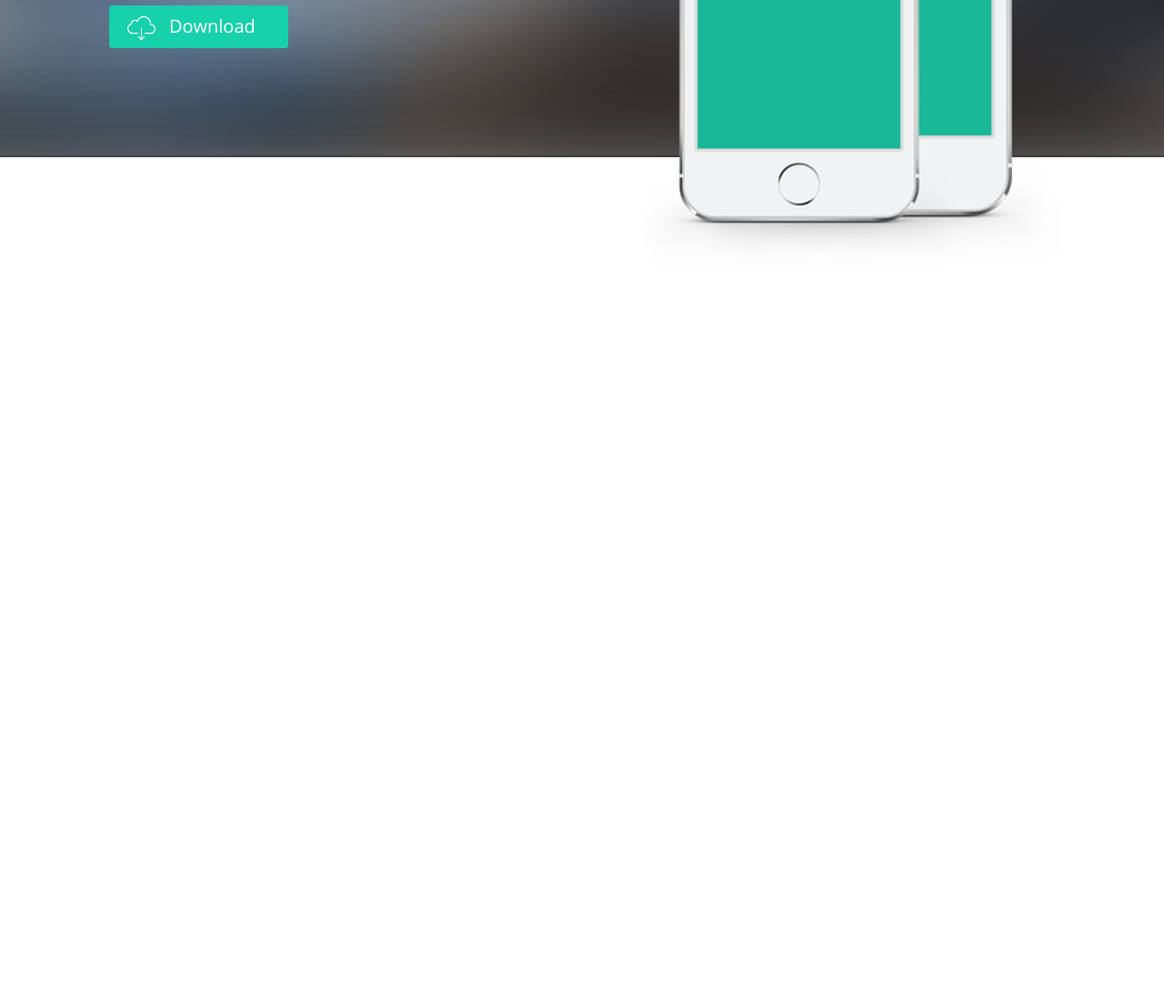
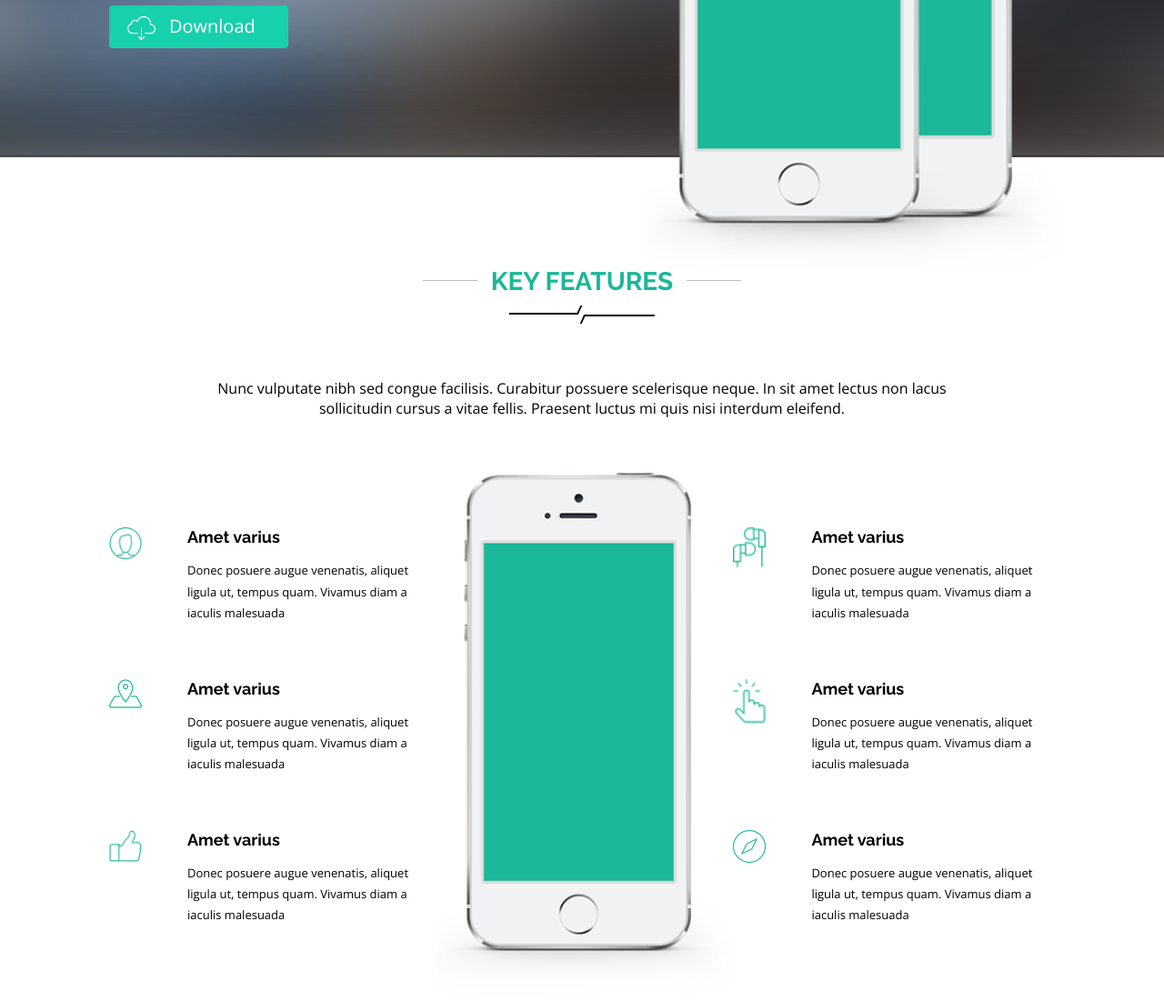
Before and after one commit to kozulenko-d/MAPP, a plain HTML site: page index.html in a window 1280 px wide. Shown: the part 555-1656 px from the top of the page at 91% size. Before the commit the page ends 855 px from the top, so only its background shows below. Drawn offline with nearby package versions, Linux system fonts and the light colour scheme.

Commit message:
feature_section

```diff
--- a/css/_header.scss
+++ b/css/_header.scss
@@ -1,6 +1,6 @@
 nav {
-	padding: 24px;
-	background-color: #fff;
+	padding: 22px 24px;
+	/*background-color: #fff;*/
 	position: fixed;
 	z-index: 100;
 	top: 40px;
--- a/css/style.scss
+++ b/css/style.scss
@@ -26,3 +26,94 @@ h1 {
 	color: #fff;
 	padding-top: $w/4.4 +px;
 }
+h2 {
+	font-family: $fr;
+	font-size: 28px;
+	color: #1ab798;
+	text-transform: uppercase;
+	display: inline-block;
+	position: relative;
+	&::before {
+		content: '';
+		display: inline-block;
+		width: 60px;
+		border-top: 1px solid #babdc1;
+		position: relative;
+		bottom: 10px;
+		margin-right: 15px;
+	}
+	&::after {
+		content: '';
+		display: inline-block;
+		width: 60px;
+		border-top: 1px solid #babdc1;
+		position: relative;
+		bottom: 10px;
+		margin-left: 15px;
+	}
+}
+.feature-section {
+	padding: 120px 0 50px;
+	text-align: center;
+	p {
+		font-family: $fos;
+		font-size: 16px;
+		width: 82%;
+		margin: 60px auto 60px;
+	}
+	img {
+		width: 32%;
+		margin: 0 auto;
+	}
+}
+.h2_decorate {
+	height: 20px;
+	width: 160px;
+	overflow: hidden;
+	margin: 10px auto 0;
+	div {
+		border: 2px solid #000;
+		display: inline-block;
+		width: 78px;
+		height: 10px;
+		float: left;
+		border-left: 0;
+		border-top: 0;
+		transform: skew(-25deg);
+	}
+	div:nth-child(2) {
+		margin-top: 10px;
+		border: 2px solid #000;
+		float: none;
+		border-right: 0;
+		border-bottom: 0;
+	}
+}
+.feature-section__left {
+	float: left;
+	width: 34%;
+}
+.feature-section__right {
+	float: right;
+	width: 34%;
+}
+.feature-box {
+	margin: 60px auto;
+	text-align: left;
+	img {
+		width: 36px;
+		float: left;
+		margin: 0 50px 55px 0;
+	}
+	h5 {
+		font-family: $fr;
+		font-weight: bold;
+		font-size: 18px;
+		margin-bottom: 15px;
+	}
+	span {
+		font-family: $fos;
+		font-size: 13px;
+		line-height: 1.8;
+	}
+}
--- a/index.html
+++ b/index.html
@@ -35,5 +35,51 @@
 			<img src="images/phone.png" id="smallphone">
 		</div>
 	</div>
+	<div class="feature-section">
+		<a name="feature"></a>
+		<div class="wrapper">
+			<h2>key features</h2>
+			<div class="h2_decorate">
+				<div></div>
+				<div></div>
+			</div>
+			<p>Nunc vulputate nibh sed congue facilisis. Curabitur possuere scelerisque neque. In sit amet lectus non lacus sollicitudin cursus a vitae fellis. Praesent luctus mi quis nisi interdum eleifend.</p>
+			<div class="feature-section__left">
+				<div class="feature-box">
+					<img src="images/1HEAD.png">
+					<h5>Amet varius</h5>
+					<span>Donec posuere augue venenatis, aliquet ligula ut, tempus quam. Vivamus diam a iaculis malesuada</span>
+				</div>
+				<div class="feature-box">
+					<img src="images/2MAP.png">
+					<h5>Amet varius</h5>
+					<span>Donec posuere augue venenatis, aliquet ligula ut, tempus quam. Vivamus diam a iaculis malesuada</span>
+				</div>
+				<div class="feature-box">
+					<img src="images/3LIKE.png">
+					<h5>Amet varius</h5>
+					<span>Donec posuere augue venenatis, aliquet ligula ut, tempus quam. Vivamus diam a iaculis malesuada</span>
+				</div>
+			</div>
+			<div class="feature-section__right">
+				<div class="feature-box">
+					<img src="images/4MUSIC.png">
+					<h5>Amet varius</h5>
+					<span>Donec posuere augue venenatis, aliquet ligula ut, tempus quam. Vivamus diam a iaculis malesuada</span>
+				</div>
+				<div class="feature-box">
+					<img src="images/5POINT.png">
+					<h5>Amet varius</h5>
+					<span>Donec posuere augue venenatis, aliquet ligula ut, tempus quam. Vivamus diam a iaculis malesuada</span>
+				</div>
+				<div class="feature-box">
+					<img src="images/6COMPASS.png">
+					<h5>Amet varius</h5>
+					<span>Donec posuere augue venenatis, aliquet ligula ut, tempus quam. Vivamus diam a iaculis malesuada</span>
+				</div>
+			</div>
+			<img src="images/phone.png">
+		</div>
+	</div>
 </body>
 </html>
```
Also changed, not shown: css/style.css, images/1HEAD.png (added), images/2MAP.png (added), images/3LIKE.png (added), images/4MUSIC.png (added), images/5POINT.png (added), images/6COMPASS.png (added).
